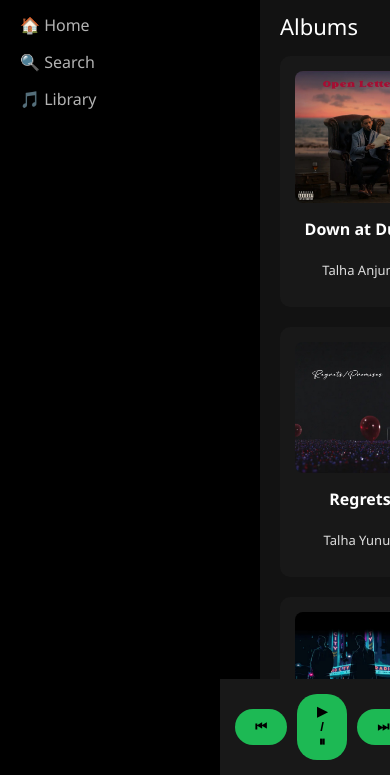
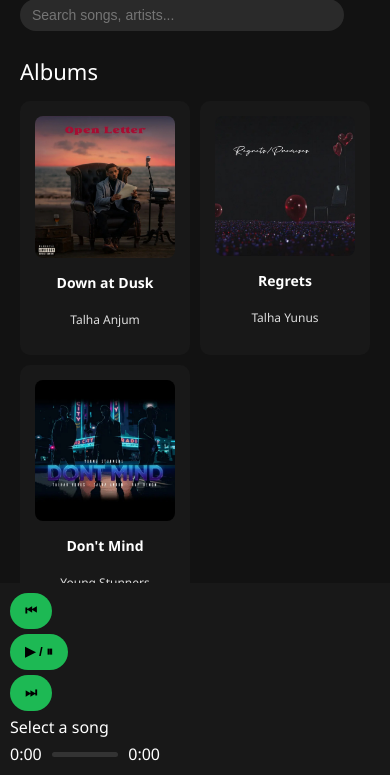
Before and after one commit to abeeha768/TuneFlow, a plain HTML site: page index.html in a window 390 px wide. Shown: the part 69-844 px from the top of the page. Drawn offline with Linux system fonts and the light colour scheme.

Commit message:
Enhance layout and styles for better responsiveness
Updated styles and layout for responsiveness and transitions.

```diff
--- a/index.html
+++ b/index.html
@@ -5,21 +5,21 @@
 <title>TuneFlow</title>
 <style>
 body { margin:0; font-family:'Segoe UI',sans-serif; background:#121212; color:white; }
-.app { display:flex; height:100vh; }
-.sidebar { width:220px; background:#000; padding:20px; }
+.app { display:flex; height:100vh; flex-direction:row; transition: all 0.3s ease; }
+.sidebar { width:220px; background:#000; padding:20px; flex-shrink:0; transition: all 0.3s ease; }
 .logo { font-size:24px; font-weight:bold; color:#1DB954; margin-bottom:30px; }
 .menu p { margin:15px 0; color:#b3b3b3; cursor:pointer; }
 .menu p:hover { color:white; }
-.main { flex:1; padding:20px; overflow-y:auto; }
-.topbar { display:flex; justify-content:space-between; align-items:center; margin-bottom:25px; }
-.search-container { position:relative; width:300px; }
+.main { flex:1; padding:20px; overflow-y:auto; transition: all 0.3s ease; }
+.topbar { display:flex; justify-content:space-between; align-items:center; margin-bottom:25px; flex-wrap:wrap; }
+.search-container { position:relative; width:300px; max-width:100%; }
 .search-container input { width:100%; padding:10px 15px; border-radius:20px; border:none; background:#2a2a2a; color:#ccc; outline:none; }
 .search-results { position:absolute; top:45px; width:100%; background:#181818; border-radius:10px; max-height:200px; overflow-y:auto; display:none; z-index:100; }
 .search-results div { padding:10px; cursor:pointer; border-bottom:1px solid #333; }
 .search-results div:hover { background:#1DB954; color:black; }
 
 .section-title { font-size:22px; margin-bottom:15px; }
-.albums { display:grid; grid-template-columns:repeat(auto-fill,minmax(160px,1fr)); gap:20px; }
+.albums { display:grid; grid-template-columns:repeat(auto-fill,minmax(140px,1fr)); gap:15px; }
 .album { background:#181818; padding:15px; border-radius:10px; cursor:pointer; text-align:center; transition:.3s; }
 .album:hover { background:#1DB954; color:black; transform:scale(1.05); }
 .album img { width:100%; border-radius:8px; }
@@ -29,9 +29,9 @@ body { margin:0; font-family:'Segoe UI',sans-serif; background:#121212; color:wh
 .song { display:flex; justify-content:space-between; padding:10px; border-bottom:1px solid #333; cursor:pointer; }
 .song:hover { background:#1DB954; color:black; }
 
-.player { position:fixed; bottom:0; left:220px; right:0; background:#181818; display:flex; align-items:center; padding:15px; }
-.player button { background:#1DB954; border:none; padding:10px 20px; border-radius:20px; margin-right:10px; cursor:pointer; font-weight:bold; }
-.progress-container { flex:1; margin:0 15px; display:flex; align-items:center; }
+.player { position:fixed; bottom:0; left:220px; right:0; background:#181818; display:flex; align-items:center; padding:10px 15px; flex-wrap:wrap; gap:10px; transition: all 0.3s ease; }
+.player button { background:#1DB954; border:none; padding:10px 15px; border-radius:20px; margin-right:10px; cursor:pointer; font-weight:bold; }
+.progress-container { flex:1; display:flex; align-items:center; min-width:150px; }
 .progress { flex:1; height:5px; background:#333; border-radius:5px; margin:0 10px; cursor:pointer; position:relative; }
 .progress-filled { height:5px; background:#1DB954; width:0%; border-radius:5px; }
 
@@ -39,19 +39,48 @@ body { margin:0; font-family:'Segoe UI',sans-serif; background:#121212; color:wh
 .page.active { display:block; }
 
 .play-page { background:linear-gradient(135deg,#1DB954,#121212); padding:50px; min-height:calc(100vh-80px); color:white; }
-.play-album { display:flex; gap:30px; }
-.play-album img { width:300px; border-radius:15px; box-shadow:0 10px 30px rgba(0,0,0,0.5); }
+.play-album { display:flex; gap:30px; flex-wrap:wrap; }
+.play-album img { width:300px; max-width:100%; border-radius:15px; box-shadow:0 10px 30px rgba(0,0,0,0.5); }
 .play-details { flex:1; }
 .play-details h1 { font-size:36px; margin-bottom:10px; }
 .play-details h2 { font-size:24px; color:#ddd; margin-bottom:20px; }
 .lyrics { background:rgba(0,0,0,0.4); padding:20px; border-radius:10px; max-height:400px; overflow-y:auto; white-space:pre-wrap; }
 button:hover { opacity:0.8; }
+
+
+.hamburger { display:none; font-size:24px; cursor:pointer; color:#1DB954; margin-bottom:15px; }
+
+@media (max-width: 1024px){
+  .app { flex-direction:column; }
+  .sidebar { width:100%; display:flex; justify-content:space-around; padding:10px 0; }
+  .player { left:0; flex-direction:column; align-items:flex-start; }
+}
+
+@media (max-width: 768px){
+  .albums { grid-template-columns:repeat(auto-fill,minmax(120px,1fr)); gap:10px; }
+  .topbar { flex-direction:column; align-items:flex-start; }
+  .player { padding:10px; gap:5px; }
+  .play-page { padding:20px; }
+  .play-details h1 { font-size:28px; }
+  .play-details h2 { font-size:18px; }
+}
+
+@media (max-width: 480px){
+  .album h4 { font-size:14px; }
+  .album p { font-size:12px; }
+  .search-container input { padding:8px 12px; font-size:14px; }
+  .play-album { flex-direction:column; align-items:center; }
+  .play-details { text-align:center; }
+  .hamburger { display:block; }
+  .sidebar { display:none; }
+  .sidebar.active { display:flex; flex-direction:column; }
+}
 </style>
 </head>
 <body>
 
 <div class="app">
-  <div class="sidebar">
+  <div class="sidebar" id="sidebar">
     <div class="logo">TuneFlow</div>
     <div class="menu">
       <p onclick="showPage('home')">🏠 Home</p>
@@ -61,6 +90,7 @@ button:hover { opacity:0.8; }
   </div>
 
   <div class="main">
+    <div class="hamburger" onclick="toggleSidebar()">☰ Menu</div>
     <div id="home" class="page active">
       <div class="topbar">
         <div class="search-container">
@@ -129,7 +159,7 @@ button:hover { opacity:0.8; }
 </div>
 
 <script>
-// Songs library with placeholder lyrics
+
 const songs = [
   {
     title:"Down at Dusk",
@@ -180,14 +210,14 @@ In this moment, peace I find`
 
 let currentIndex = 0;
 
-// Page switching
+
 const pages = document.querySelectorAll('.page');
 function showPage(id){
   pages.forEach(p=>p.classList.remove('active'));
   document.getElementById(id).classList.add('active');
 }
 
-// Audio player
+
 const audio = document.getElementById('audio');
 const nowPlaying = document.getElementById('nowPlaying');
 const progressFilled = document.getElementById('progressFilled');
@@ -221,7 +251,7 @@ function setProgress(e){
   audio.currentTime = (x/w)*audio.duration;
 }
 
-// Play page
+
 function openPlayPage(index){
   currentIndex = index;
   const song = songs[currentIndex];
@@ -245,7 +275,7 @@ function prevSong(){
   openPlayPage(currentIndex);
 }
 
-// Search functionality
+
 const searchInput = document.getElementById('search-bar');
 const searchResults = document.getElementById('search-results');
 searchInput.addEventListener('input', ()=>{
@@ -261,6 +291,12 @@ searchInput.addEventListener('input', ()=>{
   });
   searchResults.style.display=filtered.length?'block':'none';
 });
+
+
+function toggleSidebar(){
+  const sidebar = document.getElementById('sidebar');
+  sidebar.classList.toggle('active');
+}
 </script>
 </body>
 </html>
```
